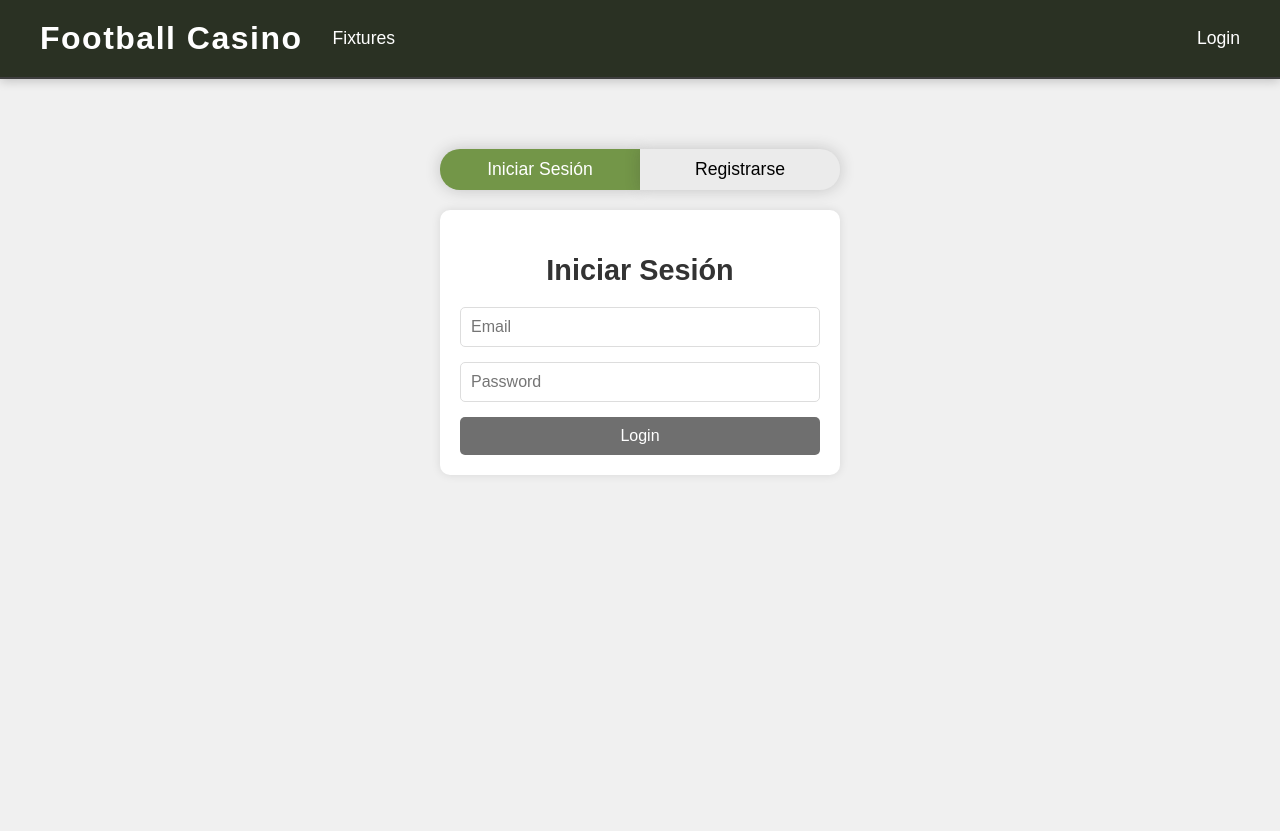
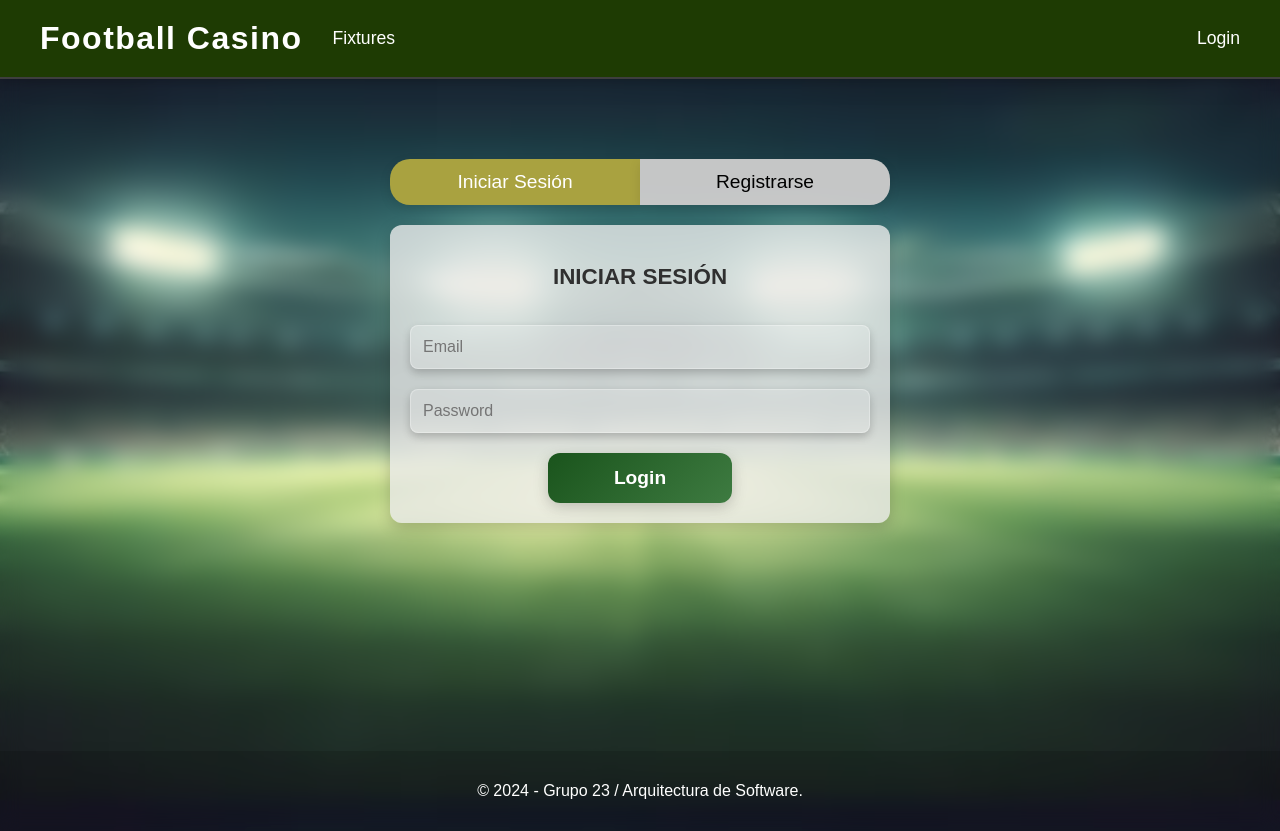
Before and after one commit to olguitab/entrega_arquisis_front, a React (Create React App) app in the folder front/: page /users in a window 1280 px wide. Before the commit the page ends 800 px from the top, so only its background shows below. Built offline with nearby package versions, Linux system fonts and the light colour scheme.

Commit message:
minor changes (background, footbar, forms)

```diff
--- a/front/src/App.js
+++ b/front/src/App.js
@@ -1,6 +1,7 @@
 import React from 'react';
 import { BrowserRouter as Router } from 'react-router-dom';
 import Navbar from './components/layout/Navbar'; // Importa la barra de navegación
+import Footer from './components/layout/Footer'; // Importa el footer
 import AppRoutes from './routes/AppRoutes'; // Importa el componente de rutas
 import './styles/Global.css';
 
@@ -12,6 +13,7 @@ const App = () => {
       <div className="container">
         <AppRoutes />
       </div>
+      <Footer />
     </Router>
   );
 };
--- /dev/null
+++ b/front/src/components/layout/Footer.js
@@ -0,0 +1,11 @@
+import React from 'react';
+
+const Footer = () => {
+    return (
+        <footer className="footer">
+            <p>&copy; {new Date().getFullYear()} - Grupo 23 / Arquitectura de Software.</p>
+        </footer>
+    );
+};
+
+export default Footer;
--- a/front/src/styles/AuthForm.css
+++ b/front/src/styles/AuthForm.css
@@ -1,82 +1,115 @@
-/* styles/AuthForm.css */
-
-
 .auth-form h2 {
     text-align: center;
-    color: #333;
-    margin-bottom: 20px;
-    font-size: 1.8rem;
+    color: #303030;
+    margin-bottom: 35px;
+    font-size: 1.4rem;
     font-weight: 600;
+    text-transform: uppercase;
 }
 
 .auth-form form {
     display: flex;
     flex-direction: column; /* Coloca los elementos en una columna */
+    /* Espacio de 10 px entre cada elemento */
+    gap: 20px;
 }
 
 .auth-form input {
-    margin-bottom: 15px; /* Espacio entre los campos */
-    padding: 10px;
-    border: 1px solid #ddd; /* Borde suave */
-    border-radius: 5px; /* Bordes redondeados */
+    border: 1px solid rgba(255, 255, 255, 0.3); /* Borde translúcido */
+    border-radius: 8px; /* Bordes más redondeados */
     font-size: 1rem;
+    background-color: rgba(255, 255, 255, 0.2); /* Fondo translúcido */
+    color: #141414;
+    box-shadow: 0 4px 8px rgba(0, 0, 0, 0.2); /* Sombra para los inputs */
+    transition: box-shadow 0.3s ease, background-color 0.3s ease;
 }
 
+/* Efecto al enfocar en los inputs */
+.auth-form input:focus {
+    border-color: #739648; /* Color del borde al enfocar */
+    box-shadow: 0 0 10px rgba(115, 150, 72, 0.2); /* Sombra suave al enfocar */
+    outline: none; /* Elimina el outline predeterminado */
+}
+
+/* Botón del formulario */
 .auth-form button {
-    padding: 10px;
-    background-color: #6f6f6f;
+    margin: auto;
+    width: 40%;
+    padding: 14px; /* Más espacio para mayor prominencia */
+    background: linear-gradient(135deg, #1a541c, #3e7b41); /* Gradiente moderno de verde */
     color: white;
     border: none;
-    border-radius: 5px; /* Bordes redondeados */
+    border-radius: 12px; /* Bordes más redondeados */
     cursor: pointer;
-    font-size: 1rem;
-    transition: background-color 0.3s; /* Transición suave */
+    font-size: 1.2rem; /* Un poco más grande */
+    font-weight: 600; /* Texto más grueso */
+    transition: background-color 0.3s ease, transform 0.3s ease, box-shadow 0.3s ease; /* Transiciones suaves */
+    box-shadow: 0 4px 15px rgba(0, 0, 0, 0.2); /* Sombra para darle profundidad */
 }
 
+/* Estilo al pasar el mouse sobre el botón */
 .auth-form button:hover {
-    background-color: #739648; /* Color del botón al pasar el mouse */
+    background: linear-gradient(135deg, #66bb6a, #43a047); /* Gradiente más claro al hacer hover */
+    transform: translateY(-3px) scale(1.02); /* Efecto de elevación y ligero aumento de tamaño */
+    box-shadow: 0 8px 20px rgba(0, 0, 0, 0.3); /* Sombra más fuerte al pasar el mouse */
 }
 
-/* Responsive */
+/* Estilo para el estado activo */
+.auth-form button:active {
+    transform: translateY(0px) scale(0.98); /* Efecto de pulsación */
+    background: linear-gradient(135deg, #388e3c, #1b5e20); /* Un verde más oscuro al hacer clic */
+    box-shadow: 0 4px 10px rgba(0, 0, 0, 0.2); /* Sombra más pequeña cuando se hace clic */
+}
+
+
+/* Diseño responsivo para dispositivos móviles */
 @media (max-width: 768px) {
     .auth-form {
-        padding: 15px;
+        padding: 20px;
+    }
+
+    .auth-form input, .auth-form button {
+        width: 100%; /* Asegura que los inputs y botones sean siempre responsivos */
     }
 }
 
 /* UsersPage */
 .users-page {
-    max-width: 400px;
-    margin: 50px auto;
+    max-width: 500px; /* Un poco más ancho */
+    margin: 60px auto;
     text-align: center; /* Centramos el texto */
 }
 
+/* Estilo del slider */
 .slider {
     display: flex;
     justify-content: center;
-    margin-bottom: 20px; /* Espacio entre el slider y los formularios */
+    margin-bottom: 20px; /* Mayor separación entre el slider y los formularios */
 }
 
+/* Botones del slider */
 .slider-button {
-    flex: 1; /* Cada botón toma un espacio igual */
-    padding: 10px;
-    background-color: #ebebeb; /* Color de fondo del botón */
+    flex: 1; /* Cada botón ocupa espacio igual */
+    padding: 12px;
+    background-color: rgba(201, 201, 201, 0.982); /* Color de fondo más claro */
     border: none;
     cursor: pointer;
-    transition: background-color 0.5s;
-    font-size: 1.1rem;
-    box-shadow: #3333333c 0px 0px 15px; /* Sombra suave */
-    transition: background-color 0.5s ease, transform 0.1s ease;
+    font-size: 1.2rem; /* Texto un poco más grande */
+    font-weight: 500; /* Peso de fuente moderado */
+    box-shadow: rgba(0, 0, 0, 0.1) 0px 4px 12px; /* Sombra más moderna */
+    transition: background-color 0.5s ease, transform 0.2s ease, box-shadow 0.3s ease;
 }
 
+/* Efecto hover en los botones del slider */
 .slider-button:hover {
-    transform: scale(1.05) ; /* Color del botón al pasar el mouse */
+    transform: scale(1.05); /* Efecto de agrandamiento en hover */
+    box-shadow: rgba(0, 0, 0, 0.2) 0px 8px 16px; /* Mayor sombra en hover */
 }
 
+/* Botón activo */
 .slider-button.active {
-    background-color: #739648;
-
-    color: white; /* Color del texto cuando está activo */
+    background-color: #a9a240; /* Verde cuando está activo */
+    color: white;
 }
 
 /* Esquinas redondeadas para los botones */
@@ -90,9 +123,11 @@
     border-bottom-right-radius: 20px; /* Esquina inferior derecha redondeada */
 }
 
+/* Contenedor del formulario */
 .form-container {
     padding: 20px;
-    background-color: #ffffff; /* Fondo blanco para el formulario */
-    border-radius: 10px; /* Bordes redondeados */
-    box-shadow: 0 0 10px rgba(0, 0, 0, 0.1);
+    background-color: rgba(234, 234, 234, 0.798); /* Fondo translúcido */
+    border-radius: 12px; /* Bordes redondeados */
+    box-shadow: 0 4px 15px rgba(0, 0, 0, 0.2); /* Sombra suave */
+    color: #222222; /* Color del texto blanco */
 }
--- a/front/src/styles/Fixtures.css
+++ b/front/src/styles/Fixtures.css
@@ -2,7 +2,8 @@
 
 /* Fixtures Page Styles */
 .fixtures-page {
-    background-color: #ffffff;
+    background-color: #ffffffe9;
+
     border-radius: 10px;
     padding: 20px;
     box-shadow: 0 8px 20px rgba(0, 0, 0, 0.1);
@@ -73,7 +74,7 @@
 .team-logo {
     width: 50px;
     height: 50px;
-    margin-right: 10px;
+    margin: 8px;
     transition: transform 0.3s ease;
 }
 
@@ -137,11 +138,3 @@
     background-color: #218838;
     transform: translateY(-2px);
 }
-
-/* Loading and Error Styles */
-.loading, .error {
-    text-align: center;
-    font-size: 1.5rem;
-    color: #515151;
-    padding: 20px;
-}
--- a/front/src/styles/Global.css
+++ b/front/src/styles/Global.css
@@ -2,16 +2,23 @@
 
 /* General Styles */
 body {
-  font-family: Arial, sans-serif;
+  height: 100%;
+  font-family: 'Poppins', sans-serif; /* Fuente moderna */
   margin: 0;
   padding: 0;
-  background-color: #f0f0f0;
+  background: url('../assets/images/football-field.png') no-repeat center center fixed; /* Fondo estático */
+  background-size: cover; /* Cubre todo el fondo */
+  backdrop-filter: blur(10px); /* Desenfoque aplicado al fondo */
+  overflow-x: hidden;
 }
 
 .container {
   padding: 20px;
   max-width: 1200px;
   margin: auto;
+  backdrop-filter: blur(10px); /* Desenfoque adicional para los contenedores */
+  border-radius: 12px;
+  min-height: 79vh;
 }
 
 /* Loading and Error Styles */
@@ -19,4 +26,23 @@ body {
   text-align: center;
   font-size: 18px;
   padding: 20px;
+  color: #e7e7e7; /* Color dorado para consistencia */
 }
+
+/* General Input Styling */
+input, textarea {
+  width: 100%;
+  padding: 12px;
+  box-sizing: border-box;
+  border: 1px solid #ccc;
+  border-radius: 8px;
+}
+
+/* styles/Footer.css */
+.footer {
+  background-color: rgba(0, 0, 0, 0.133); /* Fondo oscuro y semi-translúcido */
+  color: white; /* Color de texto blanco */
+  text-align: center; /* Centrar el texto */
+  width: 100%; /* Ancho completo */
+  padding: 15px 0; /* Espaciado vertical */
+}
--- a/front/src/styles/Navbar.css
+++ b/front/src/styles/Navbar.css
@@ -1,6 +1,6 @@
 /* styles/Navbar.css */
 .navbar {
-    background-color: #2a3123;
+    background-color: #1e3b03;
     padding: 20px 40px; /* Aumentar el padding para hacer la barra más grande */
     display: flex;
     align-items: center;
--- a/front/src/styles/Profile.css
+++ b/front/src/styles/Profile.css
@@ -1,55 +1,68 @@
-/* styles/Profile.css */
+/* Profile Page Styles */
 .profile-page {
     padding: 20px;
     max-width: 600px;
     margin: auto;
-    background-color: #f9f9f9; /* Fondo más claro */
-    border-radius: 10px;
-    box-shadow: 0 0 15px rgba(0, 0, 0, 0.1);
-    text-align: center; /* Centra el texto */
+    background-color: rgba(255, 255, 255, 0.8); /* Fondo ligeramente translúcido */
+    border-radius: 12px;
+    box-shadow: 0 8px 30px rgba(0, 0, 0, 0.15); /* Sombra más fuerte */
+    text-align: center;
+    backdrop-filter: blur(10px); /* Efecto de desenfoque en el fondo */
 }
 
 .profile-page h2 {
     color: #333;
-    margin-bottom: 20px;
+    margin-bottom: 25px;
     font-size: 2rem;
-    font-weight: 600;
+    font-weight: 700; /* Negrita más pronunciada */
+    text-transform: uppercase; /* Texto en mayúsculas */
+    letter-spacing: 1px; /* Espaciado entre letras */
+    color: #303030; /* Verde para darle un tono fresco */
 }
 
+/* Profile Card */
 .profile-card {
-    background-color: #ffffff; /* Fondo blanco para la tarjeta */
-    border-radius: 10px;
-    box-shadow: 0 0 10px rgba(0, 0, 0, 0.1);
-    padding: 20px;
-    transition: transform 0.2s ease; /* Efecto de transición */
+    background-color: rgba(255, 255, 255, 0.9); /* Fondo translúcido */
+    border-radius: 12px;
+    box-shadow: 0 4px 20px rgba(0, 0, 0, 0.2); /* Sombra más notable */
+    padding: 25px;
+    transition: transform 0.3s ease, box-shadow 0.3s ease; /* Transición más suave */
 }
 
+.profile-card:hover {
+    transform: scale(1.01); /* Efecto de elevación al pasar el mouse */
+    box-shadow: 0 8px 25px rgba(0, 0, 0, 0.3); /* Sombra más profunda */
+}
+
+/* Profile Items */
 .profile-item {
     display: flex;
     align-items: center;
-    margin-bottom: 15px;
+    justify-content: flex-start;
+    margin-bottom: 20px;
     font-size: 1.2rem;
-    color: #555;
+    color: #333; /* Color más oscuro para el texto */
 }
 
 .profile-label {
-    font-weight: 600; /* Etiqueta en negrita */
-    margin-right: 10px; /* Espacio entre etiqueta y valor */
+    font-weight: 600;
+    margin-right: 15px; /* Más espacio entre la etiqueta y el valor */
+    color: #555; /* Un gris suave para la etiqueta */
 }
 
 .profile-icon {
-    margin-right: 10px;
-    color: #4caf50; /* Cambia el color del ícono */
-    font-size: 1.5rem; /* Tamaño del ícono */
+    margin-right: 15px;
+    color: #ffcc00; /* Un color dorado para los íconos, relacionado con apuestas */
+    font-size: 1.8rem; /* Tamaño del ícono más grande */
 }
 
-/* Responsive */
+/* Responsive Design */
 @media (max-width: 768px) {
     .profile-page {
         padding: 15px;
     }
 
     .profile-item {
-        font-size: 1rem; /* Ajusta el tamaño de la fuente en pantallas pequeñas */
+        font-size: 1rem;
     }
 }
```
Also changed, not shown: front/src/assets/images/football-field.png (added).
